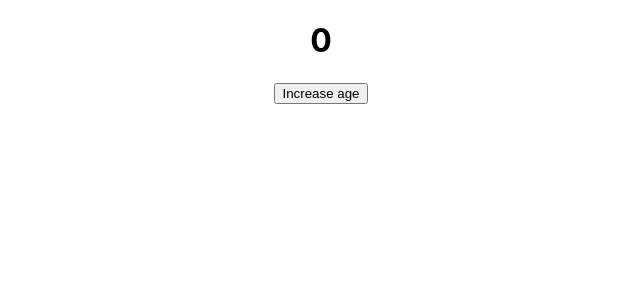
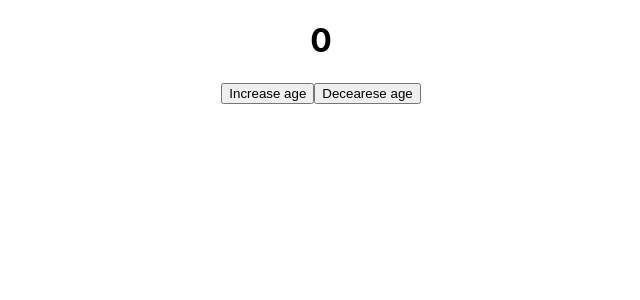
Before and after one commit to parastoomajidi/onlineshop-with-react, a React (Create React App) app: page / in a window 1280 px wide. Shown: the top 300 px of the page, without its empty margins (319-959 px from the left). Built offline with nearby package versions, Linux system fonts and the light colour scheme.

Commit message:
Daily Practise-UseState-increse and decrease button

```diff
--- a/src/App.js
+++ b/src/App.js
@@ -6,16 +6,17 @@ import {useState} from 'react';
 function App() {
   const [age, setAge] = useState(0);
 
-
-
-
   const increaseAge = ()=>{
     setAge(age +1)
+  }
+  const decreaseAge =()=>{
+    setAge(age -1)
   }
 
   return<div className='App'>
     <h1>{age}</h1>
     <button onClick={increaseAge}>Increase age</button>
+    <button onClick={decreaseAge}> Decearese age</button>
   </div>
 
 }
```
